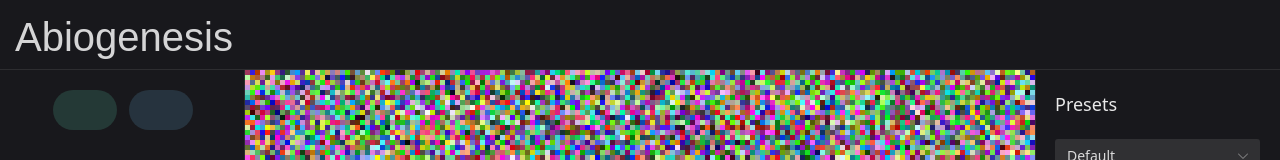
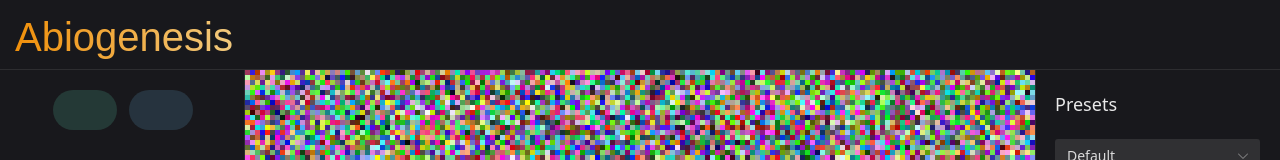
Before and after one commit to pbr4ne/abiogenesis, a Vue app: page / in a window 1280 px wide. Shown: the top 160 px of the page. Built offline with nearby package versions, Linux system fonts and the light colour scheme; some icons are missing; a web font is replaced by a local one.

Commit message:
feat: header style

```diff
--- a/src/components/layout/GameHeader.vue
+++ b/src/components/layout/GameHeader.vue
@@ -1,30 +1,18 @@
 <template>
   <n-space justify="space-between">
-    <n-space v-if="showTitle" style="padding-left: 15px;" width="100%" class="header">
-      <span>Abiogenesis</span>
+    <n-space style="padding-left: 15px;" width="100%" class="header">
+      <n-gradient-text :gradient="{
+        deg: 90,
+        from: '#f0900b',
+        to: '#f2c97d',
+      }">
+      Abiogenesis
+      </n-gradient-text>
     </n-space>
   </n-space>
 </template>
 
 <script setup lang="ts">
-  import { ref, onMounted, onBeforeUnmount } from 'vue';
-
-  const showTitle = ref(window.innerWidth > 730);
-
-  const updateTitle = () => {
-    showTitle.value = window.innerWidth > 730;
-  };
-
-  const roomsBadge = ref(0);
-  const profileBadge = ref(0);
-
-  onMounted(() => {
-    window.addEventListener('resize', updateTitle);
-  });
-
-  onBeforeUnmount(() => {
-    window.removeEventListener('resize', updateTitle);
-  });
 </script>
 
 <style scoped>
--- a/src/utilities/naiveUI.ts
+++ b/src/utilities/naiveUI.ts
@@ -9,6 +9,7 @@ import {
   NForm,
   NFormItem,
   NFormItemGi,
+  NGradientText,
   NGrid,
   NH3,
   NIcon,
@@ -42,6 +43,7 @@ export const naive = create({
     NForm,
     NFormItem,
     NFormItemGi,
+    NGradientText,
     NGrid,
     NH3,
     NIcon,
```
